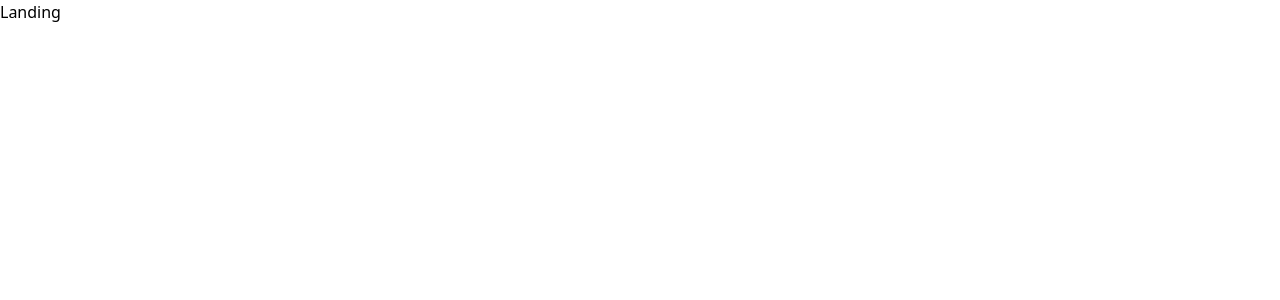
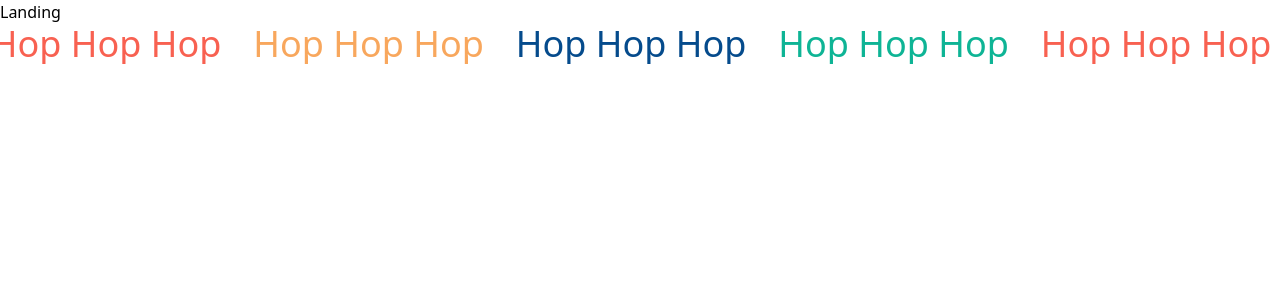
Before and after one commit to SihemN/P3-HOPHOPHOP, a React (Vite) app in the folder frontend/: page /index in a window 1280 px wide. Shown: the top 300 px of the page. Built offline with nearby package versions, Linux system fonts and the light colour scheme; a web font is replaced by a local one.

Commit message:
Add new component Tricker

```diff
--- /dev/null
+++ b/frontend/src/components/Bandeau.jsx
@@ -0,0 +1,55 @@
+import React from "react";
+
+function Bandeau() {
+  return (
+    <div className="inline ">
+      <div className="relative flex overflow-x-hidden">
+        <div className="top-0 animate-marquee whitespace-nowrap">
+          <span className="text-4xl mx-4 text-green-default">Hop Hop Hop</span>
+          <span className="text-4xl mx-4 text-red-default">Hop Hop Hop</span>
+          <span className="text-4xl mx-4 text-orange-default">Hop Hop Hop</span>
+          <span className="text-4xl mx-4 text-blue-default">Hop Hop Hop</span>
+          <span className="text-4xl mx-4 text-green-default">Hop Hop Hop</span>
+          <span className="text-4xl mx-4 text-red-default">Hop Hop Hop</span>
+          <span className="text-4xl mx-4 text-orange-default">Hop Hop Hop</span>
+          <span className="text-4xl mx-4 text-blue-default">Hop Hop Hop</span>
+        </div>
+
+        <div className="absolute top-0  animate-marquee2 whitespace-nowrap">
+          <span className="text-4xl mx-4 text-green-default">Hop Hop Hop</span>
+          <span className="text-4xl mx-4 text-red-default">Hop Hop Hop</span>
+          <span className="text-4xl mx-4 text-orange-default">Hop Hop Hop</span>
+          <span className="text-4xl mx-4 text-blue-default">Hop Hop Hop</span>
+          <span className="text-4xl mx-4 text-green-default">Hop Hop Hop</span>
+          <span className="text-4xl mx-4 text-red-default">Hop Hop Hop</span>
+          <span className="text-4xl mx-4 text-orange-default">Hop Hop Hop</span>
+          <span className="text-4xl mx-4 text-blue-default">Hop Hop Hop</span>
+        </div>
+
+        <div className="top-0 animate-marquee3 whitespace-nowrap">
+          <span className="text-4xl mx-4 text-green-default">Hop Hop Hop</span>
+          <span className="text-4xl mx-4 text-red-default">Hop Hop Hop</span>
+          <span className="text-4xl mx-4 text-orange-default">Hop Hop Hop</span>
+          <span className="text-4xl mx-4 text-blue-default">Hop Hop Hop</span>
+          <span className="text-4xl mx-4 text-green-default">Hop Hop Hop</span>
+          <span className="text-4xl mx-4 text-red-default">Hop Hop Hop</span>
+          <span className="text-4xl mx-4 text-orange-default">Hop Hop Hop</span>
+          <span className="text-4xl mx-4 text-blue-default">Hop Hop Hop</span>
+        </div>
+
+        <div className="top-0 animate-marquee4 whitespace-nowrap">
+          <span className="text-4xl mx-4 text-green-default">Hop Hop Hop</span>
+          <span className="text-4xl mx-4 text-red-default">Hop Hop Hop</span>
+          <span className="text-4xl mx-4 text-orange-default">Hop Hop Hop</span>
+          <span className="text-4xl mx-4 text-blue-default">Hop Hop Hop</span>
+          <span className="text-4xl mx-4 text-green-default">Hop Hop Hop</span>
+          <span className="text-4xl mx-4 text-red-default">Hop Hop Hop</span>
+          <span className="text-4xl mx-4 text-orange-default">Hop Hop Hop</span>
+          <span className="text-4xl mx-4 text-blue-default">Hop Hop Hop</span>
+        </div>
+      </div>
+    </div>
+  );
+}
+
+export default Bandeau;
--- a/frontend/src/pages/Landing.jsx
+++ b/frontend/src/pages/Landing.jsx
@@ -1,5 +1,11 @@
 import React from "react";
+import Bandeau from "../components/Bandeau";
 
 export default function Landing() {
-  return <div>Landing</div>;
+  return (
+    <div>
+      <h1>Landing</h1>
+      <Bandeau />
+    </div>
+  );
 }
--- a/frontend/tailwind.config.js
+++ b/frontend/tailwind.config.js
@@ -35,6 +35,30 @@ export default {
       cream: "#FFFDFA",
     },
 
+    animation: {
+      marquee: "marquee 40s linear infinite",
+      marquee2: "marquee2 40s linear infinite",
+      marquee3: "marquee 40s linear infinite",
+      marquee4: "marquee2 40s linear infinite",
+    },
+    keyframes: {
+      marquee: {
+        "0%": { transform: "translateX(0%)" },
+        "100%": { transform: "translateX(-100%)" },
+      },
+      marquee2: {
+        "0%": { transform: "translateX(100%)" },
+        "100%": { transform: "translateX(0%)" },
+      },
+      marquee3: {
+        "0%": { transform: "translateX(100%)" },
+        "100%": { transform: "translateX(0%)" },
+      },
+      marquee4: {
+        "0%": { transform: "translateX(0%)" },
+        "100%": { transform: "translateX(-100%)" },
+      },
+    },
     plugins: [],
   },
 };
```
